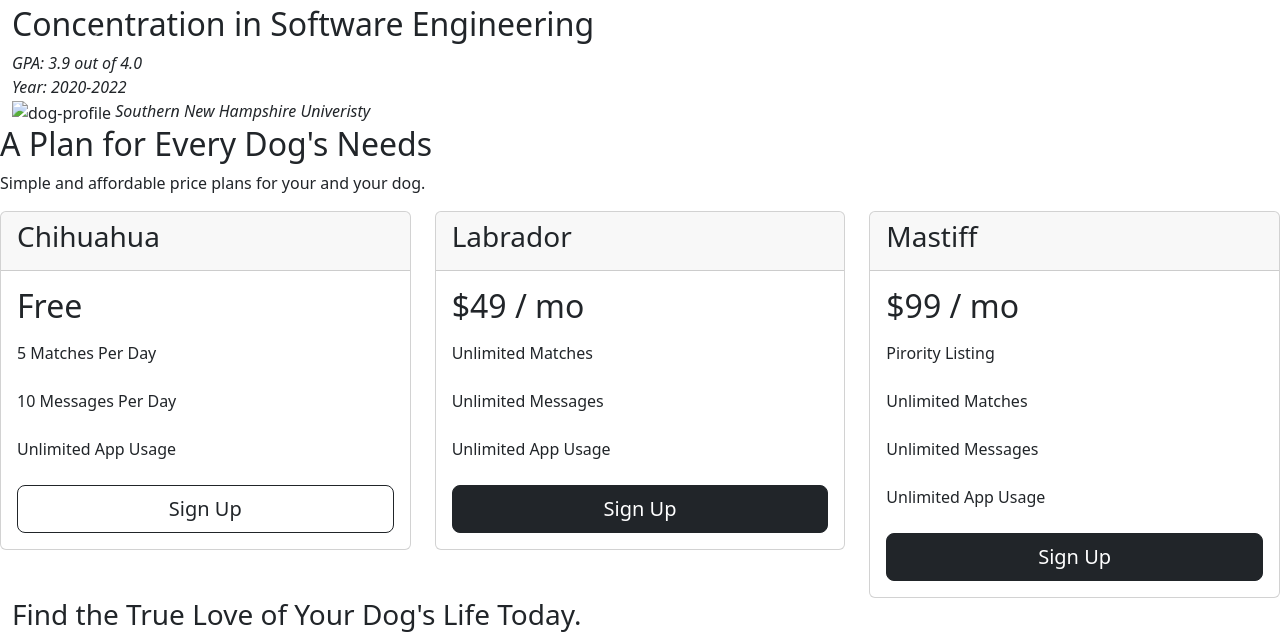
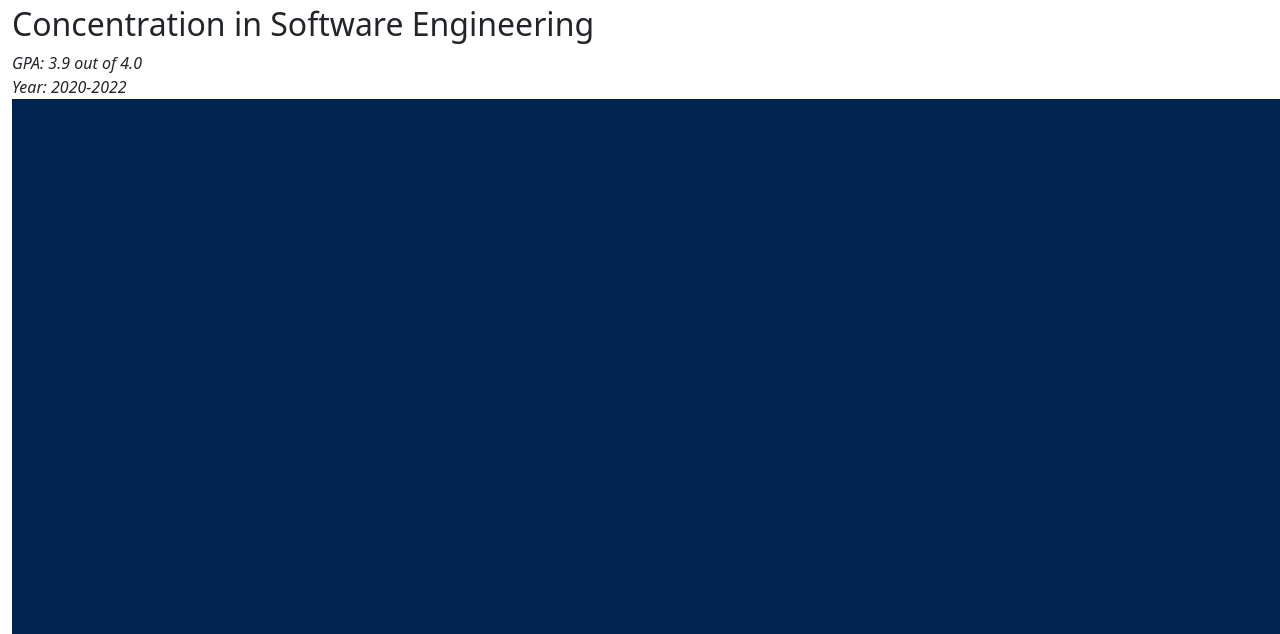
Before and after one commit to JEO2023/pro_web, a plain HTML site: page index.html in a window 1280 px wide. Shown: the part 1815-2449 px from the top of the page. Drawn offline with nearby package versions, Linux system fonts and the light colour scheme.

Commit message:
Update index.html

```diff
--- a/index.html
+++ b/index.html
@@ -9,7 +9,7 @@
   <link href="https://fonts.googleapis.com/css2?family=Montserrat:wght@100;300;400;500;900&family=Ubuntu:wght@300;400;700&display=swap" rel="stylesheet">
   <!-- CSS Stylesheet -->
   <link href="https://cdn.jsdelivr.net/npm/bootstrap@5.3.0-alpha1/dist/css/bootstrap.min.css" rel="stylesheet" integrity="sha384-GLhlTQ8iRABdZLl6O3oVMWSktQOp6b7In1Zl3/Jr59b6EGGoI1aFkw7cmDA6j6gD" crossorigin="anonymous">
-  <link rel="stylesheet" href="css/styles.css">
+  <link rel="stylesheet" href="styles.css">
 
   <!-- Font Awesome -->
   <script src="https://kit.fontawesome.com/157e0b1357.js" crossorigin="anonymous"></script>
@@ -117,7 +117,7 @@
           <h2>Concentration in Software Engineering</h2>
           <em> GPA: 3.9 out of 4.0</em><br>
           <em> Year: 2020-2022</em><br>
-          <img class="testimonial-image" src="images/SNHU.jpg" alt="dog-profile">
+          <img class="testimonial-image" src="SNHU.jpg" alt="dog-profile">
           <em>Southern New Hampshire Univeristy</em>
 
         </div>
@@ -126,21 +126,21 @@
           <h2>Concentration in Accounting</h2>
           <em> GPA: 3.8 out of 4.0</em><br>
           <em> Year: 2019-2021</em><br>
-          <img class="testimonial-image" src="images/UML.png" alt="dog-profile">
+          <img class="testimonial-image" src="UML.png" alt="dog-profile">
           <em>University of Massachusetts - Lowell</em>
         </div>
         <div class="carousel-item container-fluid">
           <h2 class="testimonial-text">BEng - Chemical Engineering</h2>
           <em> GPA: 3.3 out of 4.0</em><br>
           <em> Year: 2013-2017</em><br>
-          <img class="testimonial-image" src="images/UML.png" alt="dog-profile">
+          <img class="testimonial-image" src="UML.png" alt="dog-profile">
           <em>University of Massachusetts - Lowell</em>
         </div>
         <div class="carousel-item container-fluid">
           <h2 class="testimonial-text">AS - Biotechnology</h2>
           <em> GPA: 3.8 out of 4.0</em><br>
           <em> Year: 2011-2013</em><br>
-          <img class="testimonial-image" src="images/MCC.jpg" alt="dog-profile">
+          <img class="testimonial-image" src="MCC.jpg" alt="dog-profile">
           <em>Middlesex Community College</em>
         </div>
       </div>
```
